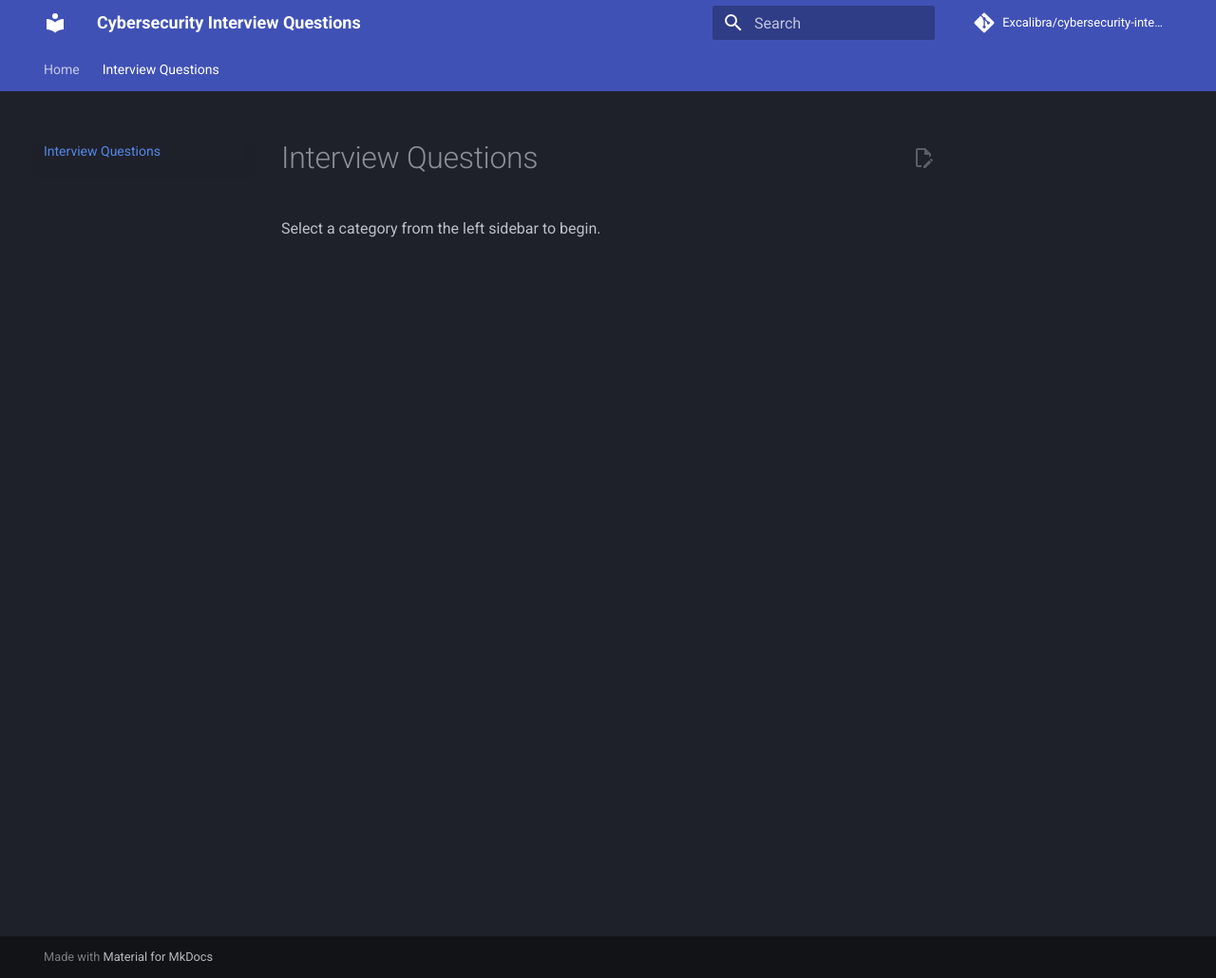
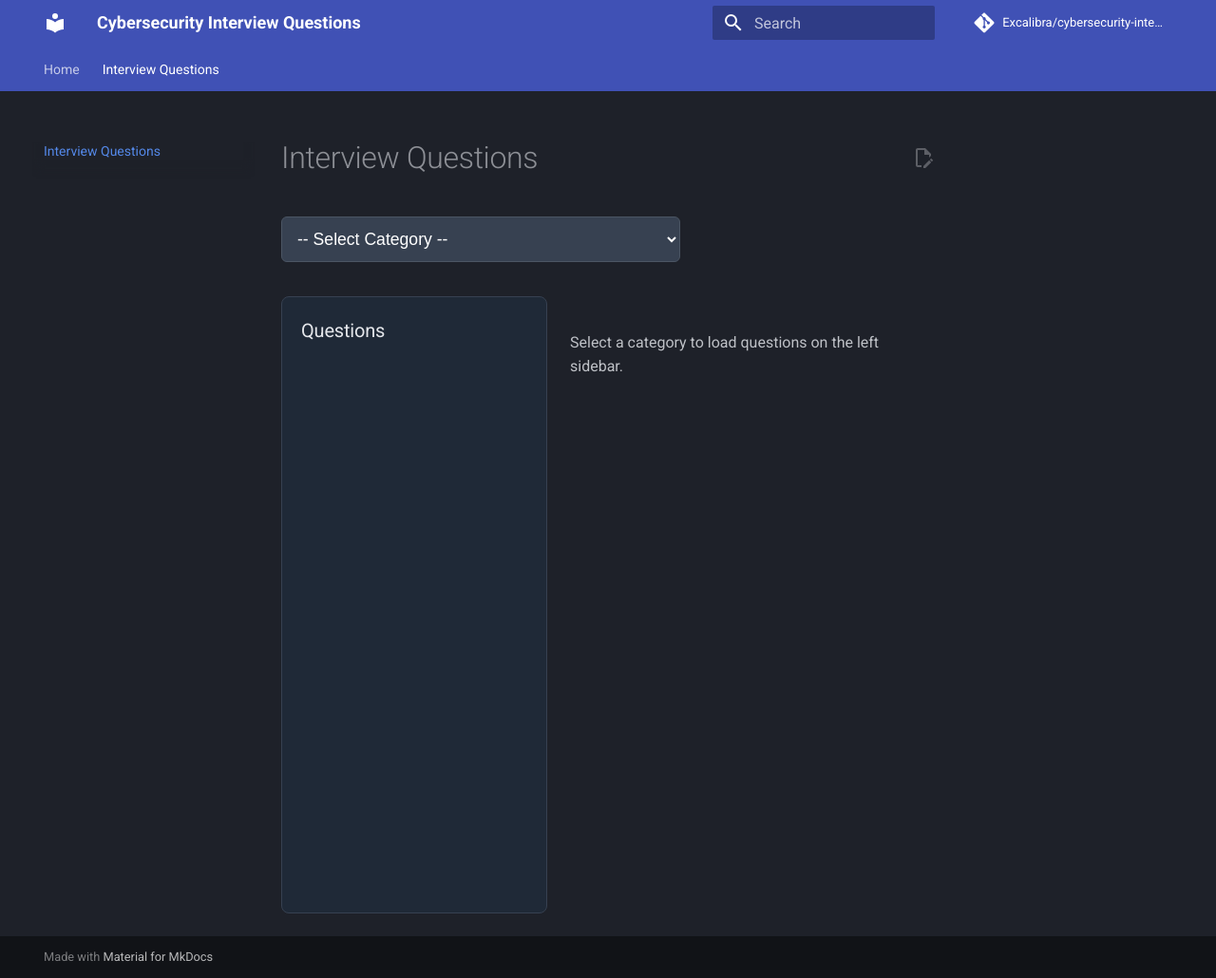
Before and after one commit to Excalibra/cybersecurity-interview-questions, an MkDocs documentation site: the page built from docs/questions/index.md, in a window 1280 px wide and 1030 px high. Shown: the whole window at 95% size. Built offline with MkDocs 1.6.1 and Material for MkDocs 9.7.7, drawn with Linux system fonts in a browser that asks for light colours; comment, search, counter and statistics services are not loaded.

Commit message:
Update index.md

```diff
--- a/docs/questions/index.md
+++ b/docs/questions/index.md
@@ -1,3 +1,21 @@
 # Interview Questions
 
-Select a category from the left sidebar to begin.
+<select id="category-selector" style="width:100%; max-width:420px; padding:12px; font-size:1.1em; background:#374151; color:white; border:1px solid #4b5563; border-radius:6px; margin-bottom:20px;">
+  <option value="">-- Select Category --</option>
+  <option value="web">Web Application Penetration Testing</option>
+  <option value="red">Red Team Operations</option>
+  <option value="seceng">Security Engineer</option>
+</select>
+
+<div style="display:flex; gap:24px; align-items:flex-start;">
+  <!-- LEFT SIDEBAR - This is where questions should appear -->
+  <div id="left-sidebar" style="width:280px; background:#1f2937; padding:20px; border-radius:8px; border:1px solid #374151; flex-shrink:0; min-height:650px;">
+    <h3 style="margin:0 0 16px 0; color:#e5e7eb;">Questions</h3>
+    <div id="questions-list"></div>
+  </div>
+
+  <!-- Main content area -->
+  <div id="main-content" style="flex:1; padding-top:20px;">
+    <p>Select a category to load questions on the left sidebar.</p>
+  </div>
+</div>
```
